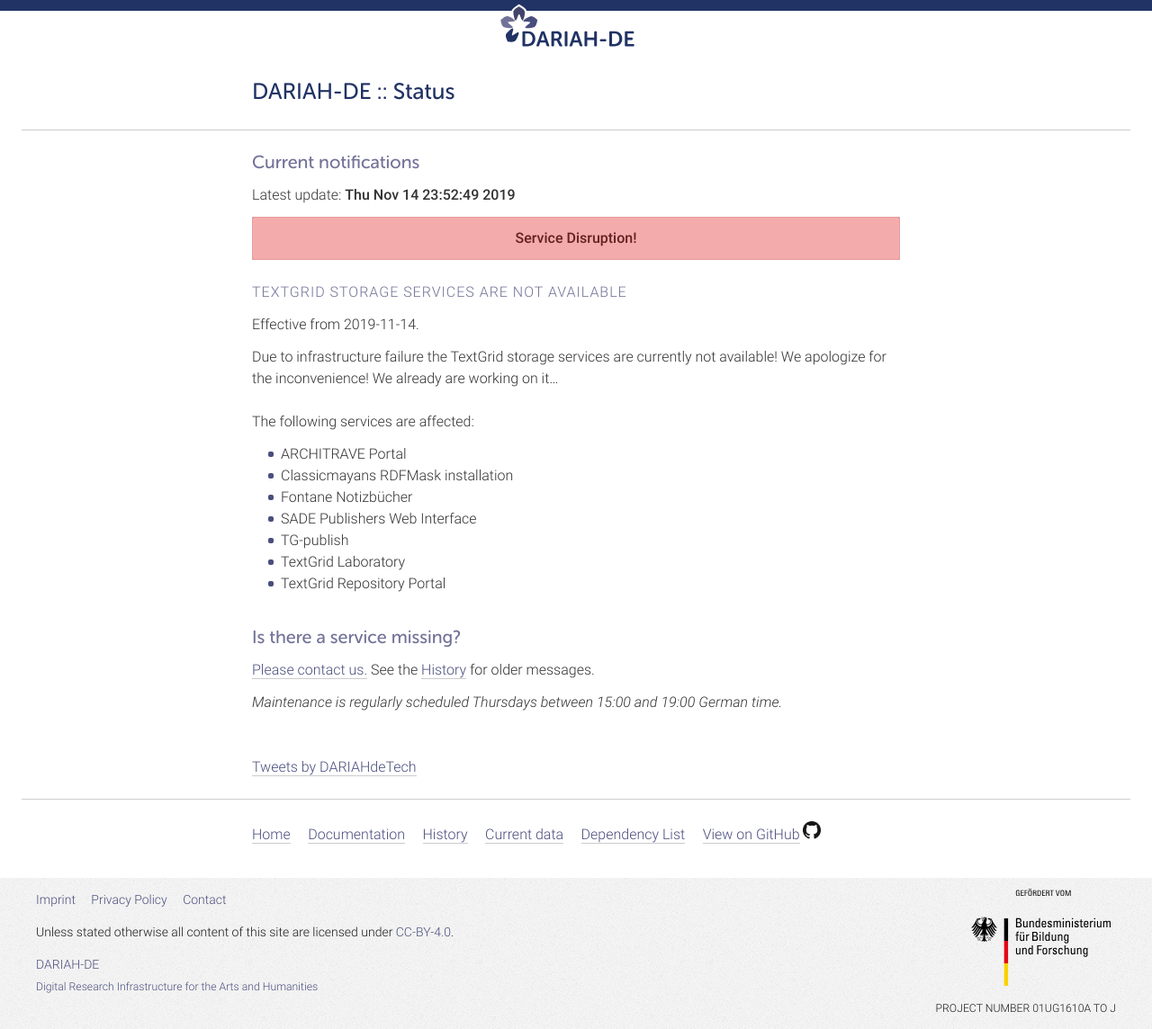
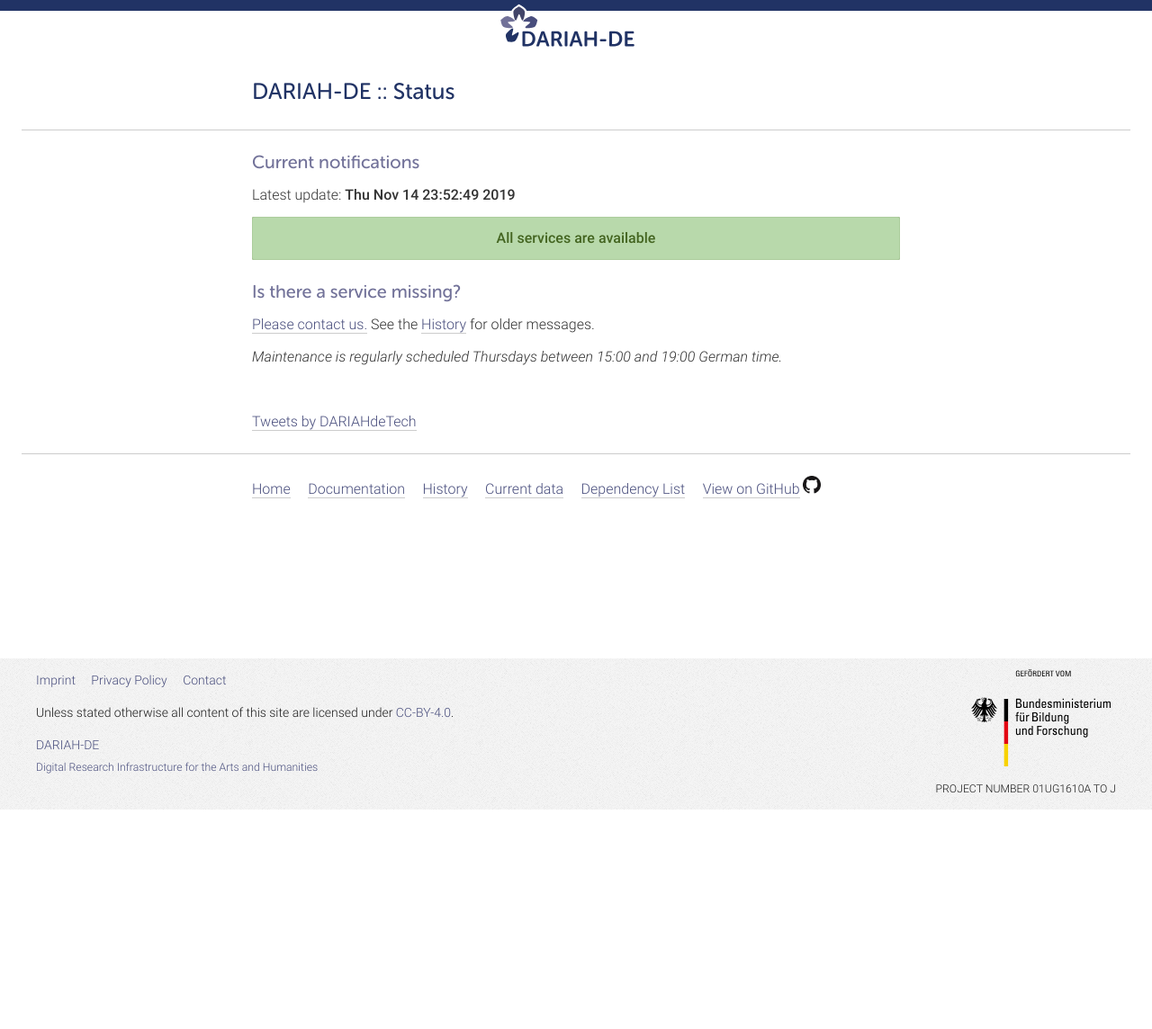
Before and after one commit to DARIAH-DE/status, a Jekyll site: the page built from index.md, in a window 1280 px wide. Shown: the whole page at 90% size. Built offline with Jekyll 4.4.1, drawn with Linux system fonts in a browser that asks for light colours; comment, search, counter and statistics services are not loaded; after the commit the page ends 900 px from its top, so only the background shows below that.

Commit message:
Update outages.yaml

```diff
--- a/_data/outages.yaml
+++ b/_data/outages.yaml
@@ -1,8 +1,9 @@
 ---
 - title: 'TextGrid Storage Services are not available'
-  date_start: '2019-11-14'
+  date_start: '2019-11-14T17:00:00'
+  date_end: '2019-11-14T22:00:00'
   hide: false
-  description: 'Due to infrastructure failure the TextGrid storage services are currently not available! We apologize for the inconvenience! We already are working on it...'
+  description: 'Due to maintenance the TextGrid storage services are currently not available! We apologize for the inconvenience! Please have a look at <a href="https://info.gwdg.de/news/en/maintenance-group-directories-with-namesuffix-special/">GWDG News</a> for more information!'
   affected:
     - '/infrastructure/gwdg-stornext'
 - title: 'Some DARIAH-DE Services are currently not available'
```
